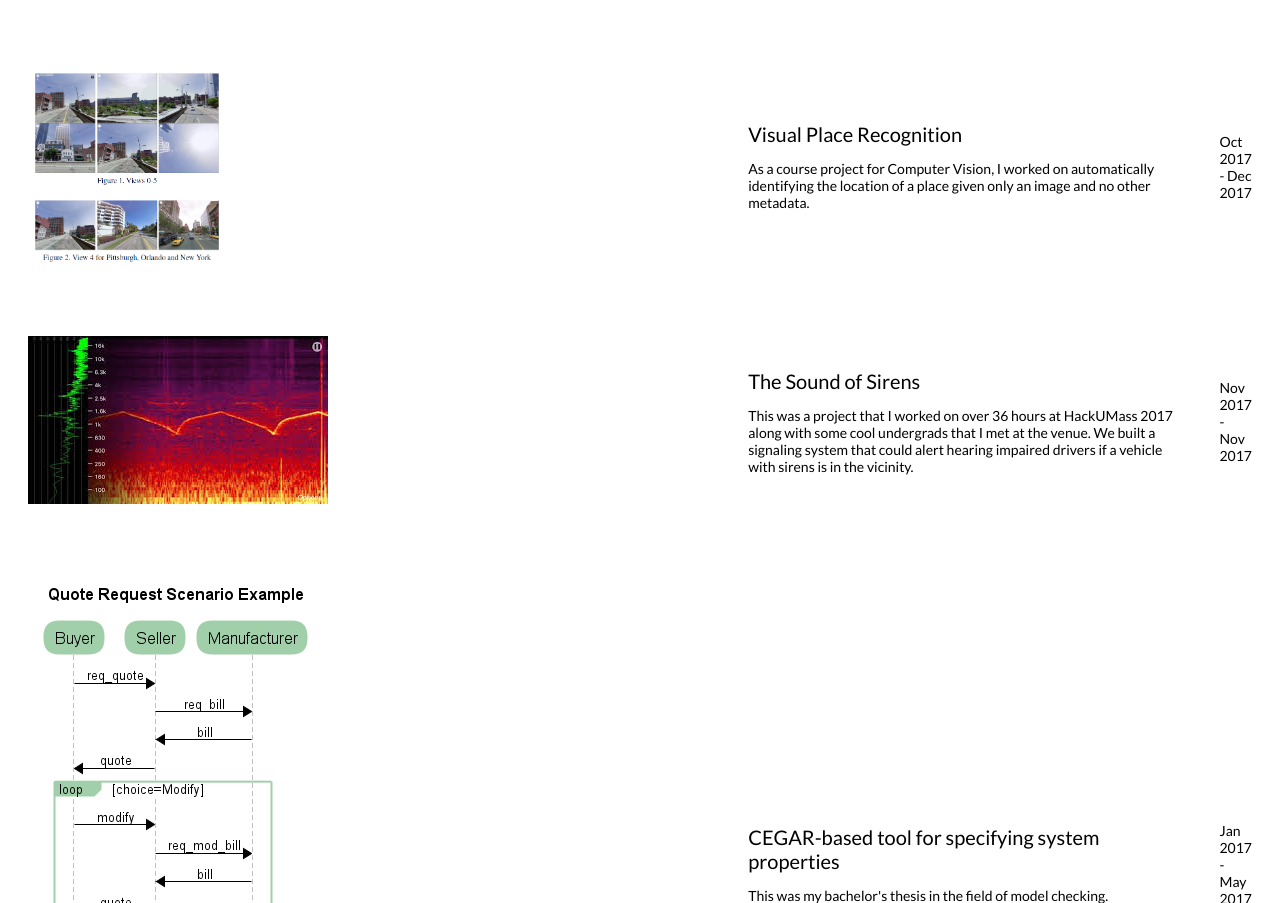
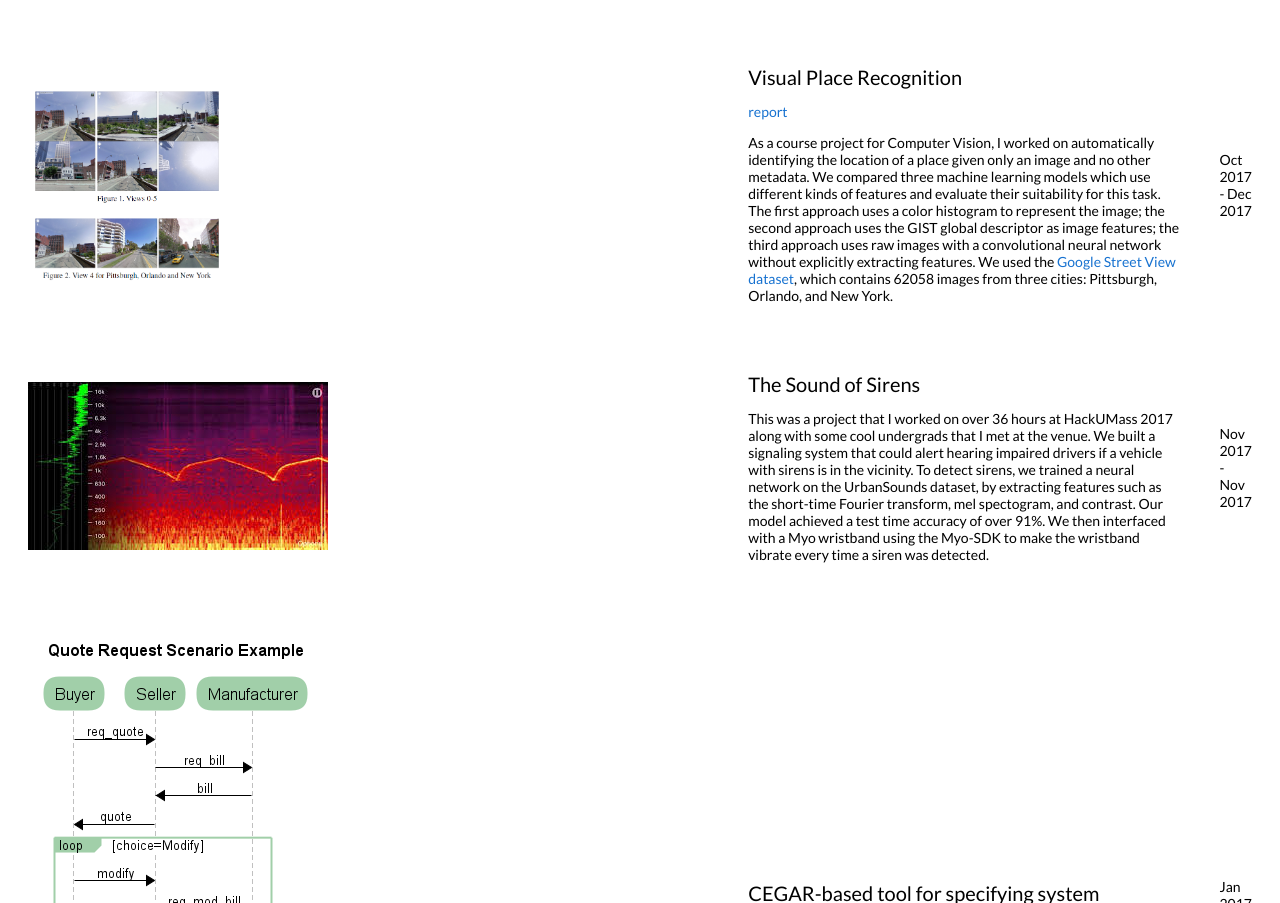
Before and after one commit to ananyaganesh/ananyaganesh.github.io, a plain HTML site: page projects.html in a window 1280 px wide. Shown: the part 1348-2251 px from the top of the page. Drawn offline with Linux system fonts and the light colour scheme; some icons are missing.

Commit message:
update content

```diff
--- a/projects.html
+++ b/projects.html
@@ -252,9 +252,19 @@
                             <heading>Visual Place Recognition</heading>
                         </p>
                         <p>
+                            <a href="Report">report</a>
+                        </p>
+                        <p>
                             As a course project for Computer Vision, I worked on automatically identifying the location
-                            of a
-                            place given only an image and no other metadata.
+                            of a place given only an image and no other metadata. We compared three
+                            machine learning models which use different kinds of features
+                            and evaluate their suitability for this task. The first
+                            approach uses a color histogram to represent the image; the
+                            second approach uses the GIST global descriptor as image
+                            features; the third approach uses raw images with a convolutional
+                            neural network without explicitly extracting features. We used the <a
+                                href="http://crcv.ucf.edu/data/GMCP_Geolocalization/">Google Street View dataset</a>,
+                            which contains 62058 images from three cities: Pittsburgh, Orlando, and New York.
                         </p>
                     </td>
                     <td width="30%">
@@ -274,7 +284,11 @@
                         <p>
                             This was a project that I worked on over 36 hours at HackUMass 2017 along with some cool
                             undergrads that I met at the venue. We built a signaling system that could alert hearing
-                            impaired drivers if a vehicle with sirens is in the vicinity.
+                            impaired drivers if a vehicle with sirens is in the vicinity. To detect sirens, we trained a
+                            neural network on the UrbanSounds dataset, by extracting features such as the short-time
+                            Fourier transform, mel spectogram, and contrast. Our model achieved a test time accuracy of
+                            over 91%. We then interfaced with a Myo wristband using the Myo-SDK to make the wristband
+                            vibrate every time a siren was detected.
                         </p>
                     </td>
                     <td width="30%">
```
Also changed, not shown: 1 other file.
